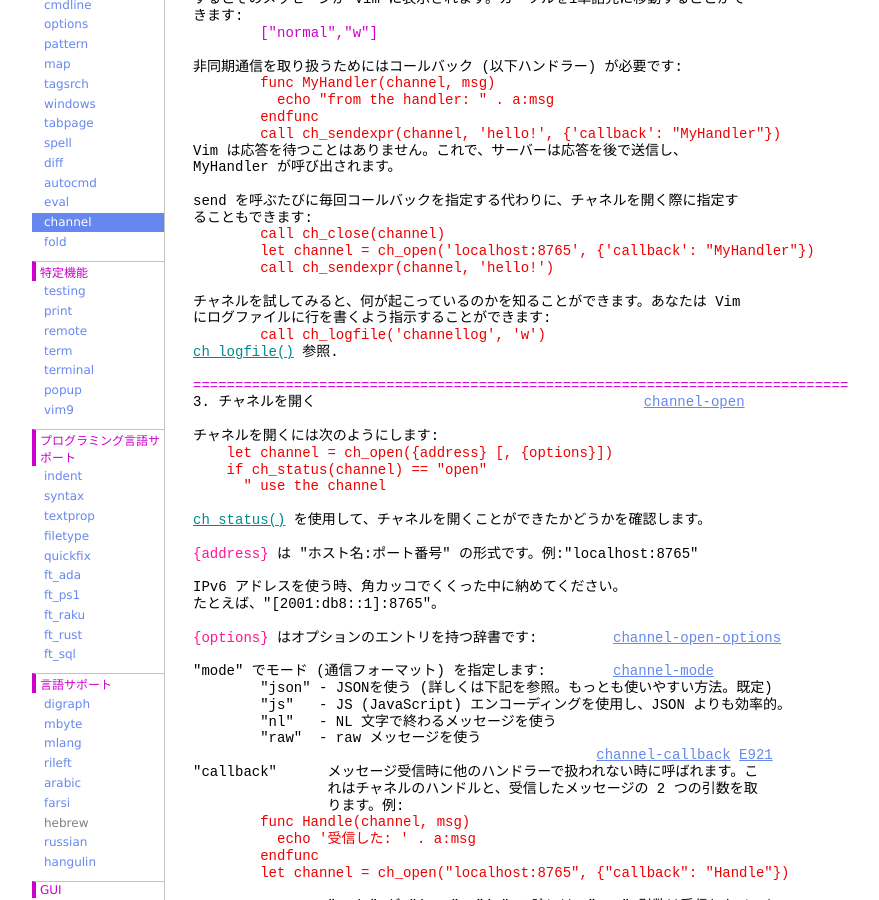
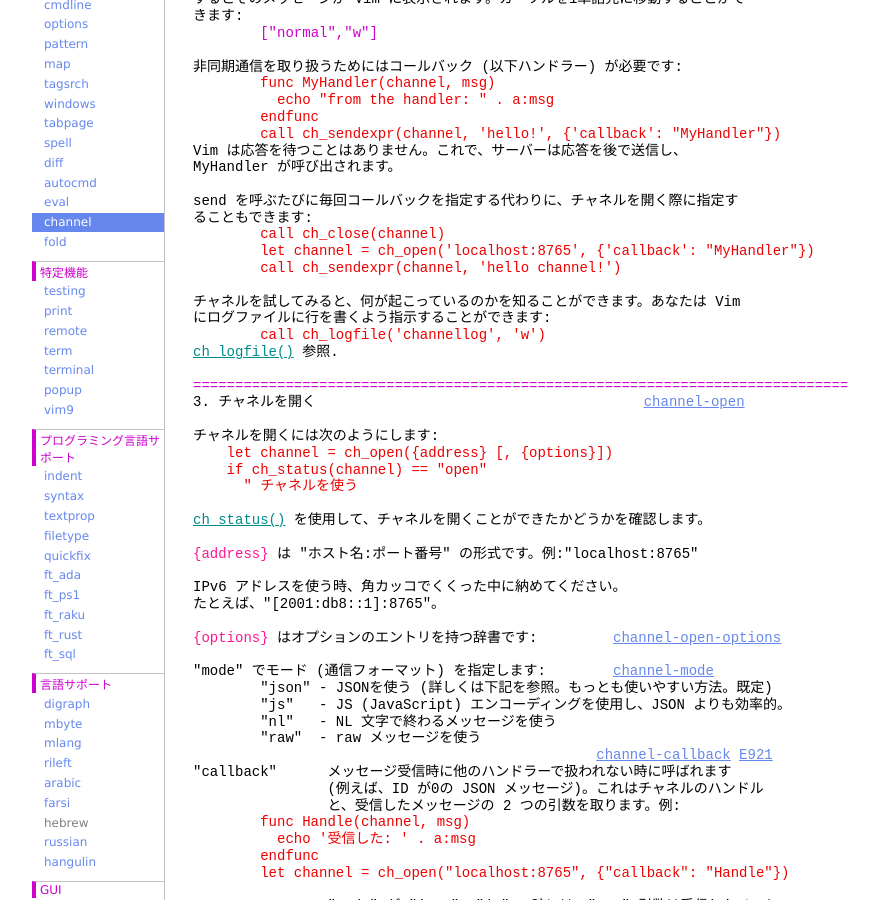
Before and after one commit to vim-jp/vimdoc-ja, a Jekyll site: the page built from channel.html, in a window 1280 px wide and 900 px high, scrolled down 1686 px. Shown: the whole window, without its empty margins (208-1087 px from the left). Built offline with Jekyll 4.4.1, drawn with Linux system fonts in a browser that asks for light colours; nearby versions of some CDN libraries; comment, search, counter and statistics services are not loaded; some of the changed text lies outside the part shown.

Commit message:
Generated by GitHub workflow 1583257053
https://github.com/vim-jp/vimdoc-ja-working/actions/runs/1583257053

```diff
--- a/channel.html
+++ b/channel.html
@@ -3,7 +3,7 @@ layout: vimdoc
 helpname: 'channel'
 ---
 <div id='vimCodeElement'>
-<a class="Constant" href="channel.html" name="channel.txt">channel.txt</a>&nbsp;&nbsp;&nbsp;&nbsp;&nbsp;&nbsp;For&nbsp;<span class="Identifier">Vim バージョン 8.2.</span>&nbsp;&nbsp;Last change: 2020 Oct 17<br>
+<a class="Constant" href="channel.html" name="channel.txt">channel.txt</a>&nbsp;&nbsp;&nbsp;&nbsp;&nbsp;&nbsp;For&nbsp;<span class="Identifier">Vim バージョン 8.2.</span>&nbsp;&nbsp;Last change: 2021 Nov 28<br>
 <br>
 <br>
 &nbsp;&nbsp;&nbsp;&nbsp;&nbsp;&nbsp;&nbsp;&nbsp;&nbsp;&nbsp;&nbsp;&nbsp;&nbsp;&nbsp;&nbsp;&nbsp;&nbsp;&nbsp;<span class="Identifier">VIMリファレンスマニュアル&nbsp;&nbsp;&nbsp;&nbsp;by Bram Moolenaar</span><br>
@@ -119,7 +119,7 @@ send を呼ぶたびに毎回コールバックを指定する代わりに、チ
 チャネルを開くには次のようにします:<br>
 <div class="helpExample">&nbsp;&nbsp;&nbsp;&nbsp;let channel = ch_open({address} [, {options}])<br>
 &nbsp;&nbsp;&nbsp;&nbsp;if ch_status(channel) == &quot;open&quot;<br>
-&nbsp;&nbsp;&nbsp;&nbsp;&nbsp;&nbsp;&quot; use the channel</div>
+&nbsp;&nbsp;&nbsp;&nbsp;&nbsp;&nbsp;&quot; チャネルを使う</div>
 <br>
 <a class="Identifier" href="channel.html#ch_status()">ch_status()</a>&nbsp;を使用して、チャネルを開くことができたかどうかを確認します。<br>
 <br>
@@ -136,9 +136,9 @@ IPv6 アドレスを使う時、角カッコでくくった中に納めてくだ
 &nbsp;&nbsp;&nbsp;&nbsp;&nbsp;&nbsp;&nbsp;&nbsp;&quot;nl&quot;&nbsp;&nbsp; - NL 文字で終わるメッセージを使う<br>
 &nbsp;&nbsp;&nbsp;&nbsp;&nbsp;&nbsp;&nbsp;&nbsp;&quot;raw&quot;&nbsp;&nbsp;- raw メッセージを使う<br>
 &nbsp;&nbsp;&nbsp;&nbsp;&nbsp;&nbsp;&nbsp;&nbsp;&nbsp;&nbsp;&nbsp;&nbsp;&nbsp;&nbsp;&nbsp;&nbsp;&nbsp;&nbsp;&nbsp;&nbsp;&nbsp;&nbsp;&nbsp;&nbsp;&nbsp;&nbsp;&nbsp;&nbsp;&nbsp;&nbsp;&nbsp;&nbsp;&nbsp;&nbsp;&nbsp;&nbsp;&nbsp;&nbsp;&nbsp;&nbsp;&nbsp;&nbsp;&nbsp;&nbsp;&nbsp;&nbsp;&nbsp;&nbsp;<a class="Constant" href="channel.html#channel-callback" name="channel-callback">channel-callback</a>&nbsp;<a class="Constant" href="channel.html#E921" name="E921">E921</a><br>
-&quot;callback&quot;&nbsp;&nbsp;&nbsp;&nbsp;&nbsp;&nbsp;メッセージ受信時に他のハンドラーで扱われない時に呼ばれます。こ<br>
-&nbsp;&nbsp;&nbsp;&nbsp;&nbsp;&nbsp;&nbsp;&nbsp;&nbsp;&nbsp;&nbsp;&nbsp;&nbsp;&nbsp;&nbsp;&nbsp;れはチャネルのハンドルと、受信したメッセージの 2 つの引数を取<br>
-&nbsp;&nbsp;&nbsp;&nbsp;&nbsp;&nbsp;&nbsp;&nbsp;&nbsp;&nbsp;&nbsp;&nbsp;&nbsp;&nbsp;&nbsp;&nbsp;ります。例:<br>
+&quot;callback&quot;&nbsp;&nbsp;&nbsp;&nbsp;&nbsp;&nbsp;メッセージ受信時に他のハンドラーで扱われない時に呼ばれます<br>
+&nbsp;&nbsp;&nbsp;&nbsp;&nbsp;&nbsp;&nbsp;&nbsp;&nbsp;&nbsp;&nbsp;&nbsp;&nbsp;&nbsp;&nbsp;&nbsp;(例えば、ID が0の JSON メッセージ)。これはチャネルのハンドル<br>
+&nbsp;&nbsp;&nbsp;&nbsp;&nbsp;&nbsp;&nbsp;&nbsp;&nbsp;&nbsp;&nbsp;&nbsp;&nbsp;&nbsp;&nbsp;&nbsp;と、受信したメッセージの 2 つの引数を取ります。例:<br>
 <div class="helpExample">&nbsp;&nbsp;&nbsp;&nbsp;&nbsp;&nbsp;&nbsp;&nbsp;func Handle(channel, msg)<br>
 &nbsp;&nbsp;&nbsp;&nbsp;&nbsp;&nbsp;&nbsp;&nbsp;&nbsp;&nbsp;echo '受信した: ' . a:msg<br>
 &nbsp;&nbsp;&nbsp;&nbsp;&nbsp;&nbsp;&nbsp;&nbsp;endfunc<br>
--- a/motion.html
+++ b/motion.html
@@ -3,7 +3,7 @@ layout: vimdoc
 helpname: 'motion'
 ---
 <div id='vimCodeElement'>
-<a class="Constant" href="motion.html" name="motion.txt">motion.txt</a>&nbsp;&nbsp;&nbsp;&nbsp;For&nbsp;<span class="Identifier">Vim バージョン 8.2.</span>&nbsp;&nbsp;Last change: 2021 Jun 13<br>
+<a class="Constant" href="motion.html" name="motion.txt">motion.txt</a>&nbsp;&nbsp;&nbsp;&nbsp;For&nbsp;<span class="Identifier">Vim バージョン 8.2.</span>&nbsp;&nbsp;Last change: 2021 Dec 04<br>
 <br>
 <br>
 &nbsp;&nbsp;&nbsp;&nbsp;&nbsp;&nbsp;&nbsp;&nbsp;&nbsp;&nbsp;&nbsp;&nbsp;&nbsp;&nbsp;&nbsp;&nbsp;&nbsp;&nbsp;<span class="Identifier">VIMリファレンスマニュアル&nbsp;&nbsp;&nbsp;&nbsp;&nbsp;&nbsp; by Bram Moolenaar</span><br>
@@ -393,6 +393,8 @@ w&nbsp;&nbsp;&nbsp;&nbsp;&nbsp;&nbsp;&nbsp;&nbsp;&nbsp;&nbsp;&nbsp;&nbsp;&nbsp;&
 <br>
 <span class="Special">&lt;C-Right&gt;</span>&nbsp;&nbsp;&nbsp;&nbsp;&nbsp;&nbsp; or&nbsp;&nbsp;&nbsp;&nbsp;&nbsp;&nbsp;&nbsp;&nbsp;&nbsp;&nbsp;&nbsp;&nbsp;&nbsp;&nbsp;&nbsp;&nbsp;&nbsp;&nbsp;&nbsp;&nbsp;&nbsp;&nbsp;&nbsp;&nbsp;&nbsp;&nbsp;&nbsp;&nbsp;&nbsp;&nbsp;&nbsp;&nbsp;&nbsp;&nbsp;&nbsp;&nbsp;&nbsp;&nbsp;<a class="Constant" href="motion.html#<C-Right>" name="&lt;C-Right&gt;">&lt;C-Right&gt;</a>&nbsp;<a class="Constant" href="motion.html#W" name="W">W</a><br>
 W&nbsp;&nbsp;&nbsp;&nbsp;&nbsp;&nbsp;&nbsp;&nbsp;&nbsp;&nbsp;&nbsp;&nbsp;&nbsp;&nbsp;&nbsp;&nbsp;&nbsp;&nbsp;&nbsp;&nbsp;&nbsp;&nbsp;&nbsp;<span class="Special">[count]</span>&nbsp;WORD 前方に。<a class="Identifier" href="motion.html#exclusive">exclusive</a><br>
+&nbsp;&nbsp;&nbsp;&nbsp;&nbsp;&nbsp;&nbsp;&nbsp;&nbsp;&nbsp;&nbsp;&nbsp;&nbsp;&nbsp;&nbsp;&nbsp;&nbsp;&nbsp;&nbsp;&nbsp;&nbsp;&nbsp;&nbsp;&nbsp;もし&nbsp;<span class="Special">&lt;C-Right&gt;</span>&nbsp;が動かないなら、<span class="MissingTag">arrow_modifiers</span>&nbsp;を確認<br>
+&nbsp;&nbsp;&nbsp;&nbsp;&nbsp;&nbsp;&nbsp;&nbsp;&nbsp;&nbsp;&nbsp;&nbsp;&nbsp;&nbsp;&nbsp;&nbsp;&nbsp;&nbsp;&nbsp;&nbsp;&nbsp;&nbsp;&nbsp;&nbsp;のこと。<br>
 <br>
 &nbsp;&nbsp;&nbsp;&nbsp;&nbsp;&nbsp;&nbsp;&nbsp;&nbsp;&nbsp;&nbsp;&nbsp;&nbsp;&nbsp;&nbsp;&nbsp;&nbsp;&nbsp;&nbsp;&nbsp;&nbsp;&nbsp;&nbsp;&nbsp;&nbsp;&nbsp;&nbsp;&nbsp;&nbsp;&nbsp;&nbsp;&nbsp;&nbsp;&nbsp;&nbsp;&nbsp;&nbsp;&nbsp;&nbsp;&nbsp;&nbsp;&nbsp;&nbsp;&nbsp;&nbsp;&nbsp;&nbsp;&nbsp;&nbsp;&nbsp;&nbsp;&nbsp;&nbsp;&nbsp;&nbsp;&nbsp;<a class="Constant" href="motion.html#e" name="e">e</a><br>
 e&nbsp;&nbsp;&nbsp;&nbsp;&nbsp;&nbsp;&nbsp;&nbsp;&nbsp;&nbsp;&nbsp;&nbsp;&nbsp;&nbsp;&nbsp;&nbsp;&nbsp;&nbsp;&nbsp;&nbsp;&nbsp;&nbsp;&nbsp;<span class="Special">[count]</span>&nbsp;word 前方の単語の終わりに。<a class="Identifier" href="motion.html#inclusive">inclusive</a><br>
@@ -407,6 +409,8 @@ b&nbsp;&nbsp;&nbsp;&nbsp;&nbsp;&nbsp;&nbsp;&nbsp;&nbsp;&nbsp;&nbsp;&nbsp;&nbsp;&
 <br>
 <span class="Special">&lt;C-Left&gt;</span>&nbsp;&nbsp;&nbsp;&nbsp;&nbsp;&nbsp;&nbsp;&nbsp;or&nbsp;&nbsp;&nbsp;&nbsp;&nbsp;&nbsp;&nbsp;&nbsp;&nbsp;&nbsp;&nbsp;&nbsp;&nbsp;&nbsp;&nbsp;&nbsp;&nbsp;&nbsp;&nbsp;&nbsp;&nbsp;&nbsp;&nbsp;&nbsp;&nbsp;&nbsp;&nbsp;&nbsp;&nbsp;&nbsp;&nbsp;&nbsp;&nbsp;&nbsp;&nbsp;&nbsp;&nbsp;&nbsp;<a class="Constant" href="motion.html#<C-Left>" name="&lt;C-Left&gt;">&lt;C-Left&gt;</a>&nbsp;<a class="Constant" href="motion.html#B" name="B">B</a><br>
 B&nbsp;&nbsp;&nbsp;&nbsp;&nbsp;&nbsp;&nbsp;&nbsp;&nbsp;&nbsp;&nbsp;&nbsp;&nbsp;&nbsp;&nbsp;&nbsp;&nbsp;&nbsp;&nbsp;&nbsp;&nbsp;&nbsp;&nbsp;<span class="Special">[count]</span>&nbsp;WORD 後方に。<a class="Identifier" href="motion.html#exclusive">exclusive</a><br>
+&nbsp;&nbsp;&nbsp;&nbsp;&nbsp;&nbsp;&nbsp;&nbsp;&nbsp;&nbsp;&nbsp;&nbsp;&nbsp;&nbsp;&nbsp;&nbsp;&nbsp;&nbsp;&nbsp;&nbsp;&nbsp;&nbsp;&nbsp;&nbsp;もし&nbsp;<span class="Special">&lt;C-Left&gt;</span>&nbsp;が動かないなら、<span class="MissingTag">arrow_modifiers</span>&nbsp;を確認<br>
+&nbsp;&nbsp;&nbsp;&nbsp;&nbsp;&nbsp;&nbsp;&nbsp;&nbsp;&nbsp;&nbsp;&nbsp;&nbsp;&nbsp;&nbsp;&nbsp;&nbsp;&nbsp;&nbsp;&nbsp;&nbsp;&nbsp;&nbsp;&nbsp;のこと。<br>
 <br>
 &nbsp;&nbsp;&nbsp;&nbsp;&nbsp;&nbsp;&nbsp;&nbsp;&nbsp;&nbsp;&nbsp;&nbsp;&nbsp;&nbsp;&nbsp;&nbsp;&nbsp;&nbsp;&nbsp;&nbsp;&nbsp;&nbsp;&nbsp;&nbsp;&nbsp;&nbsp;&nbsp;&nbsp;&nbsp;&nbsp;&nbsp;&nbsp;&nbsp;&nbsp;&nbsp;&nbsp;&nbsp;&nbsp;&nbsp;&nbsp;&nbsp;&nbsp;&nbsp;&nbsp;&nbsp;&nbsp;&nbsp;&nbsp;&nbsp;&nbsp;&nbsp;&nbsp;&nbsp;&nbsp;&nbsp;&nbsp;<a class="Constant" href="motion.html#ge" name="ge">ge</a><br>
 ge&nbsp;&nbsp;&nbsp;&nbsp;&nbsp;&nbsp;&nbsp;&nbsp;&nbsp;&nbsp;&nbsp;&nbsp;&nbsp;&nbsp;&nbsp;&nbsp;&nbsp;&nbsp;&nbsp;&nbsp;&nbsp;&nbsp;<span class="Special">[count]</span>&nbsp;word 後方の単語の最後に。<a class="Identifier" href="motion.html#inclusive">inclusive</a><br>
--- a/quickref.html
+++ b/quickref.html
@@ -655,6 +655,7 @@ helpname: 'quickref'
 <a class="Type" href="options.html#'buflisted'">'buflisted'</a>&nbsp;&nbsp;&nbsp;&nbsp;&nbsp;&nbsp;&nbsp;<a class="Type" href="options.html#'bl'">'bl'</a>&nbsp;&nbsp;&nbsp;&nbsp;&nbsp;&nbsp;バッファリストにバッファを表示するかどうか<br>
 <a class="Type" href="options.html#'buftype'">'buftype'</a>&nbsp;&nbsp;&nbsp;&nbsp;&nbsp;&nbsp;&nbsp;&nbsp;&nbsp;<a class="Type" href="options.html#'bt'">'bt'</a>&nbsp;&nbsp;&nbsp;&nbsp;&nbsp;&nbsp;バッファのタイプ<br>
 <a class="Type" href="options.html#'casemap'">'casemap'</a>&nbsp;&nbsp;&nbsp;&nbsp;&nbsp;&nbsp;&nbsp;&nbsp;&nbsp;<a class="Type" href="options.html#'cmp'">'cmp'</a>&nbsp;&nbsp;&nbsp;&nbsp; 文字の大小の変換方法を決める<br>
+<span class="MissingTag">'cdhome'</span>&nbsp;&nbsp;&nbsp;&nbsp;&nbsp;&nbsp;&nbsp;&nbsp;&nbsp;&nbsp;<span class="MissingTag">'cdh'</span>&nbsp;&nbsp;&nbsp;&nbsp; &quot;:cd&quot; でディレクトリをホームディレクトリに変える<br>
 <a class="Type" href="options.html#'cdpath'">'cdpath'</a>&nbsp;&nbsp;&nbsp;&nbsp;&nbsp;&nbsp;&nbsp;&nbsp;&nbsp;&nbsp;<a class="Type" href="options.html#'cd'">'cd'</a>&nbsp;&nbsp;&nbsp;&nbsp;&nbsp;&nbsp;&quot;:cd&quot; コマンドで検索するディレクトリ<br>
 <a class="Type" href="options.html#'cedit'">'cedit'</a>&nbsp;&nbsp;&nbsp;&nbsp;&nbsp;&nbsp;&nbsp;&nbsp;&nbsp;&nbsp;&nbsp;&nbsp;&nbsp;&nbsp;&nbsp;&nbsp;&nbsp;&nbsp;&nbsp;&nbsp; コマンドラインウィンドウを開くためのキー<br>
 <a class="Type" href="options.html#'charconvert'">'charconvert'</a>&nbsp;&nbsp;&nbsp;&nbsp;&nbsp;<a class="Type" href="options.html#'ccv'">'ccv'</a>&nbsp;&nbsp;&nbsp;&nbsp; 文字コードの変換に使用する式<br>
--- a/windows.html
+++ b/windows.html
@@ -3,7 +3,7 @@ layout: vimdoc
 helpname: 'windows'
 ---
 <div id='vimCodeElement'>
-<a class="Constant" href="windows.html" name="windows.txt">windows.txt</a>&nbsp;&nbsp; For&nbsp;<span class="Identifier">Vim バージョン 8.2.</span>&nbsp;&nbsp;Last change: 2021 Sep 09<br>
+<a class="Constant" href="windows.html" name="windows.txt">windows.txt</a>&nbsp;&nbsp; For&nbsp;<span class="Identifier">Vim バージョン 8.2.</span>&nbsp;&nbsp;Last change: 2021 Nov 29<br>
 <br>
 <br>
 &nbsp;&nbsp;&nbsp;&nbsp;&nbsp;&nbsp;&nbsp;&nbsp;&nbsp;&nbsp;&nbsp;&nbsp;&nbsp;&nbsp;&nbsp;&nbsp;&nbsp;&nbsp;<span class="Identifier">VIMリファレンスマニュアル&nbsp;&nbsp;&nbsp;&nbsp;by Bram Moolenaar</span><br>
@@ -1231,6 +1231,8 @@ z<span class="Special">{nr}&lt;CR&gt;</span>&nbsp;&nbsp;&nbsp;&nbsp;&nbsp;&nbsp;
 &nbsp;&nbsp;&nbsp;&nbsp;&nbsp;&nbsp;&nbsp;&nbsp;&nbsp;&nbsp;&nbsp;&nbsp;&nbsp;&nbsp;&nbsp;&nbsp;ば、そのままカレントバッファが編集される。 [!]については<br>
 &nbsp;&nbsp;&nbsp;&nbsp;&nbsp;&nbsp;&nbsp;&nbsp;&nbsp;&nbsp;&nbsp;&nbsp;&nbsp;&nbsp;&nbsp;&nbsp;<a class="Identifier" href="windows.html#:buffer-!">:buffer-!</a>&nbsp;を参照。これはバッファリストにないバッファも<br>
 &nbsp;&nbsp;&nbsp;&nbsp;&nbsp;&nbsp;&nbsp;&nbsp;&nbsp;&nbsp;&nbsp;&nbsp;&nbsp;&nbsp;&nbsp;&nbsp;<a class="Type" href="options.html#'buflisted'">'buflisted'</a>&nbsp;フラグを設定することなく編集する。<br>
+&nbsp;&nbsp;&nbsp;&nbsp;&nbsp;&nbsp;&nbsp;&nbsp;&nbsp;&nbsp;&nbsp;&nbsp;&nbsp;&nbsp;&nbsp;&nbsp;ここではシングルクォート付きの記法は使えない。<br>
+&nbsp;&nbsp;&nbsp;&nbsp;&nbsp;&nbsp;&nbsp;&nbsp;&nbsp;&nbsp;&nbsp;&nbsp;&nbsp;&nbsp;&nbsp;&nbsp;<span class="Comment">:buf 12'345'</span>&nbsp;は 12'345 をバッファ名として使う。<br>
 &nbsp;&nbsp;&nbsp;&nbsp;&nbsp;&nbsp;&nbsp;&nbsp;&nbsp;&nbsp;&nbsp;&nbsp;&nbsp;&nbsp;&nbsp;&nbsp;<a class="Identifier" href="editing.html#+cmd">+cmd</a>&nbsp;も参照。<br>
 <br>
 :<span class="Special">[N]</span>b[uffer][!]&nbsp;<span class="Special">[+cmd]</span>&nbsp;<span class="Special">{bufname}</span>&nbsp;&nbsp;&nbsp;&nbsp;&nbsp;&nbsp;&nbsp;&nbsp;&nbsp;&nbsp;&nbsp;&nbsp;&nbsp;&nbsp;&nbsp;&nbsp;<a class="Constant" href="windows.html#{bufname}" name="{bufname}">{bufname}</a><br>
```
Also changed, not shown: other parts of channel.html (+1 -1 lines), filetype.html (+6 -5 lines), quickfix.html (+4 -4 lines).
